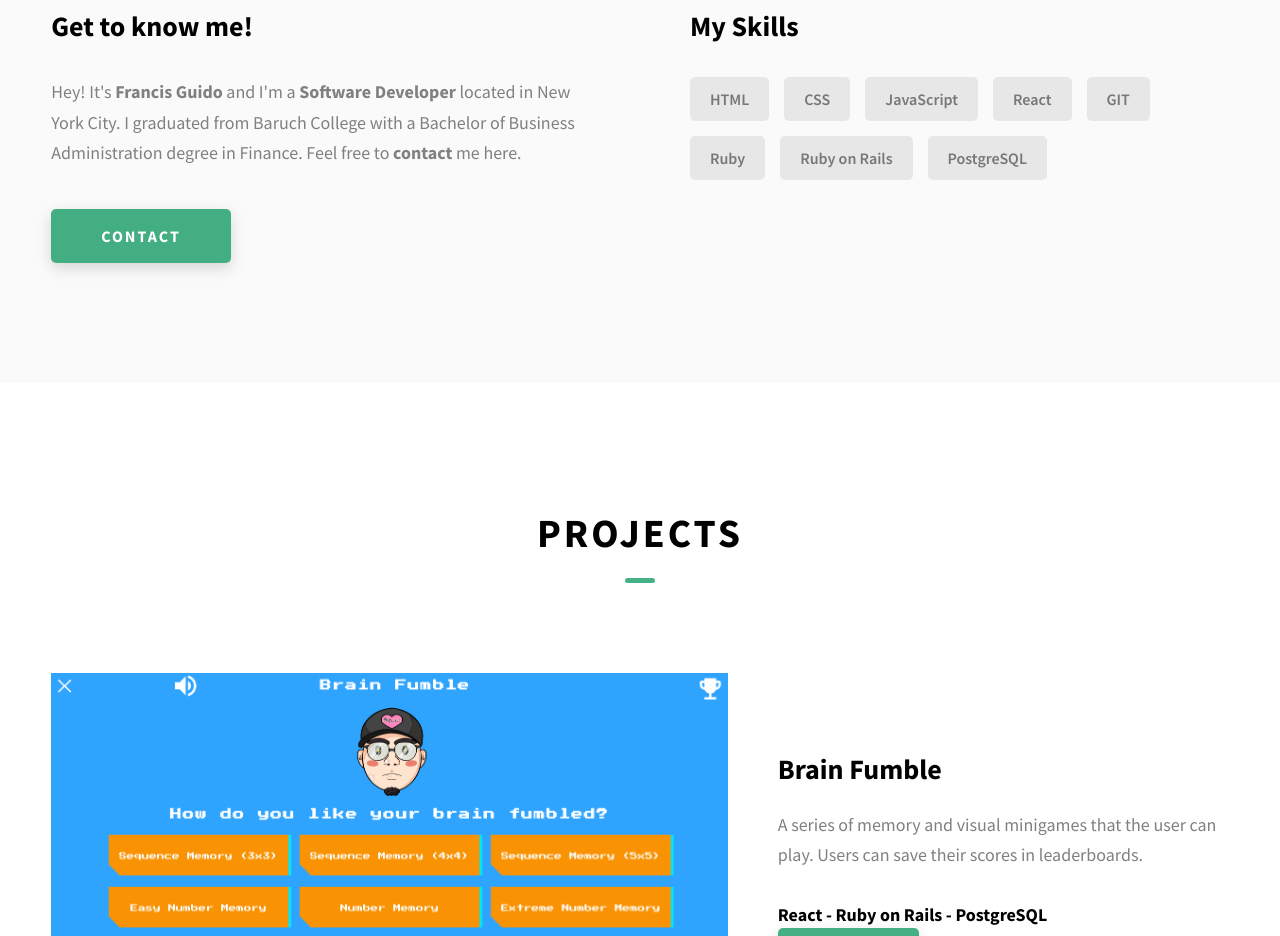
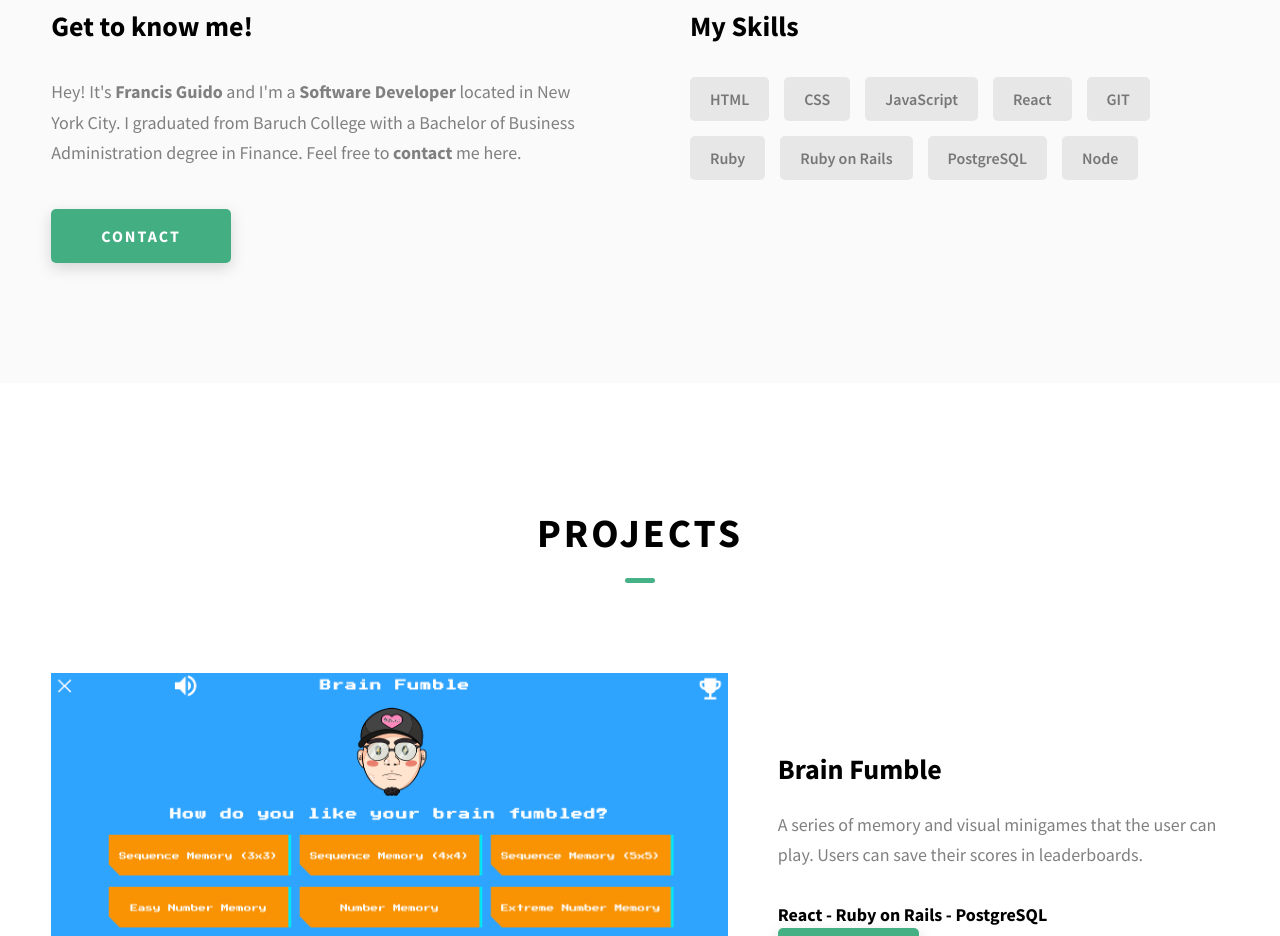
Before and after one commit to Fjguido/Fjguido.github.io, a website: page index.html in a window 1280 px wide. Shown: the part 1260-2196 px from the top of the page. Drawn offline with Linux system fonts and the light colour scheme.

Commit message:
added skill

```diff
--- a/index.html
+++ b/index.html
@@ -164,6 +164,7 @@
               <div class="skills__skill">Ruby</div>
               <div class="skills__skill">Ruby on Rails</div>
               <div class="skills__skill">PostgreSQL</div>
+              <div class="skills__skill">Node</div>
             </div>
           </div>
         </div>
```
